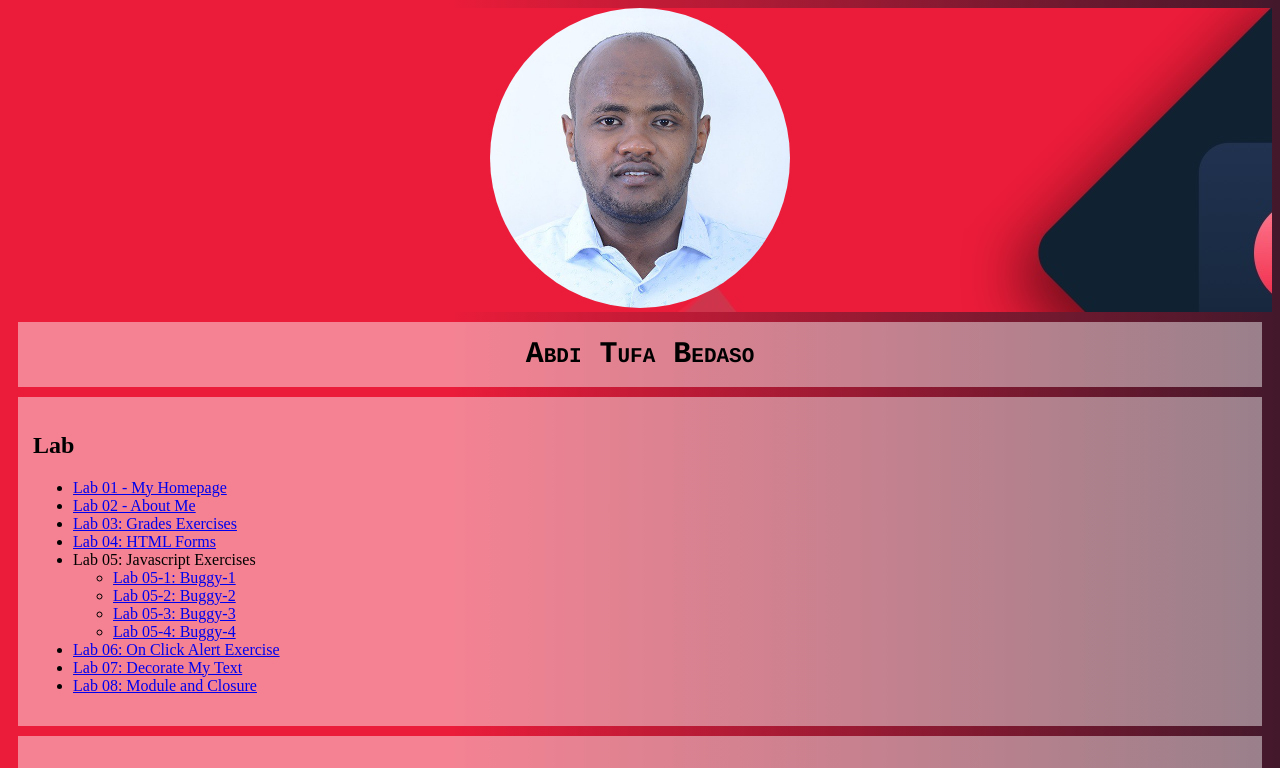
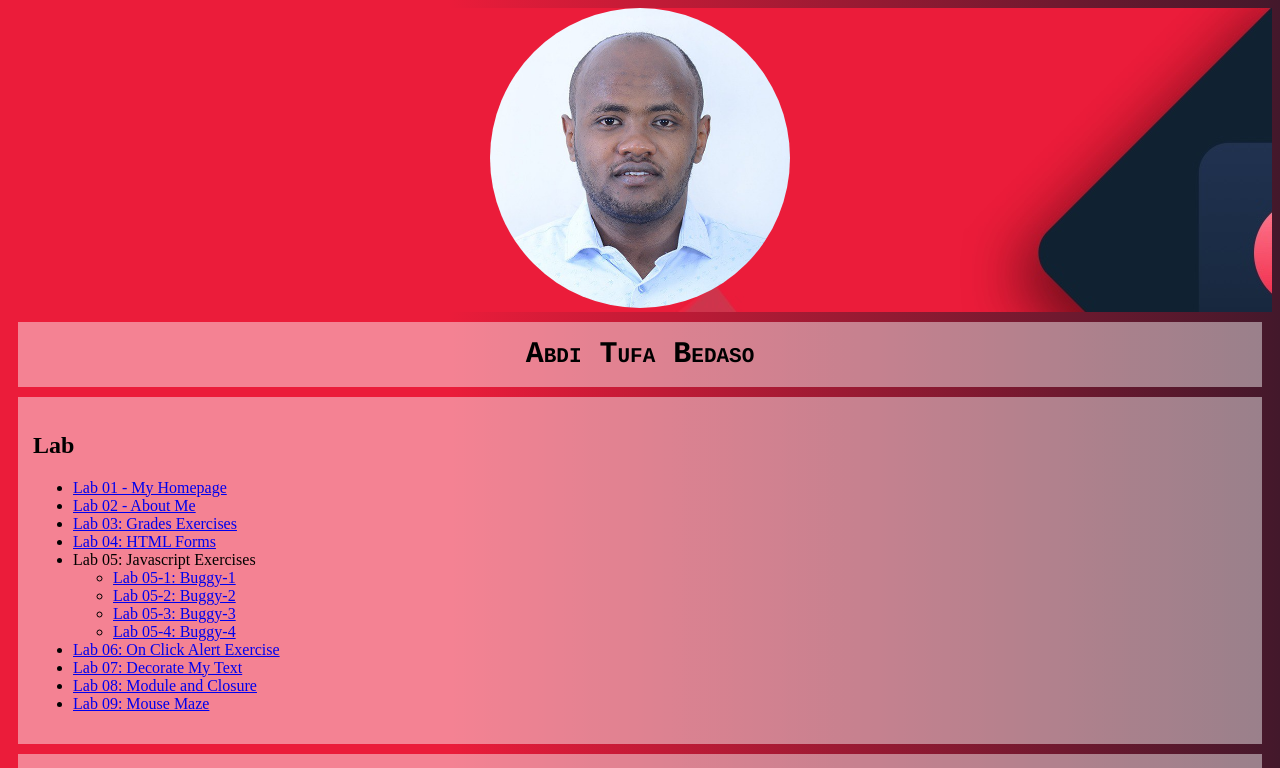
Before and after one commit to abdibedaso/abdibedaso.github.io, a plain HTML site: page index.html in a window 1280 px wide. Shown: the top 768 px of the page. Drawn offline with Linux system fonts and the light colour scheme.

Commit message:
add mouse maze to index

```diff
--- a/index.html
+++ b/index.html
@@ -37,6 +37,7 @@
                 <li><a href="./on-click-alert-exercise/index.html">Lab 06: On Click Alert Exercise</a></li>
                 <li><a href="./decorate-my-text/index.html">Lab 07: Decorate My Text</a></li>
                 <li><a href="./module-and-closure/index.html">Lab 08: Module and Closure</a></li>
+                <li><a href="./mouse-maze/index.html">Lab 09: Mouse Maze</a></li>
             </ul>
         </section>
         <section style="margin: 20px; background: #ffffff73; padding: 15px; margin: 10px;">
```
